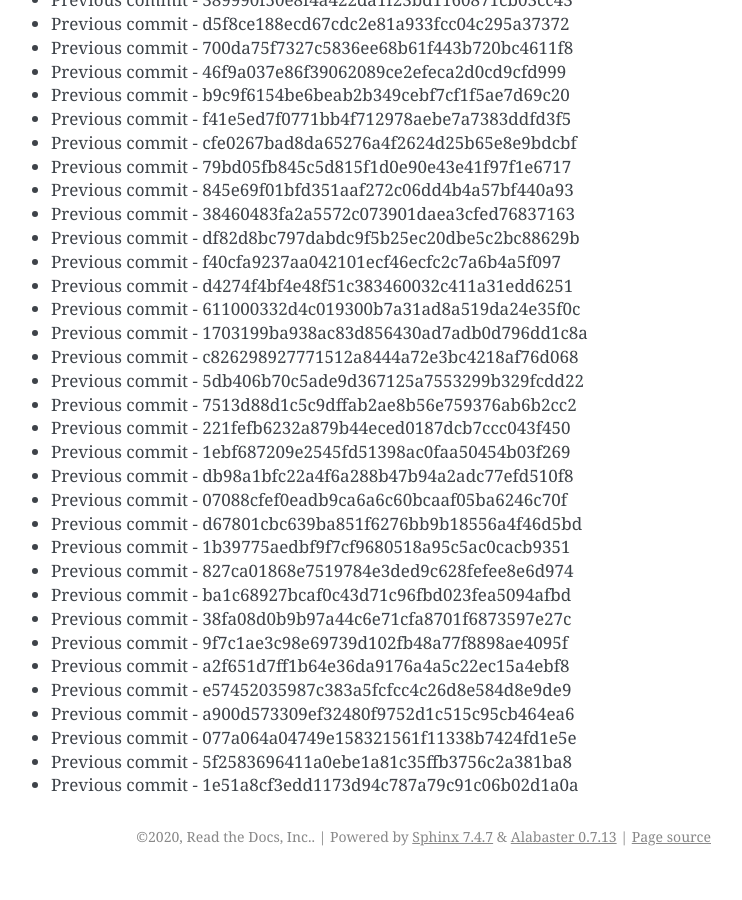
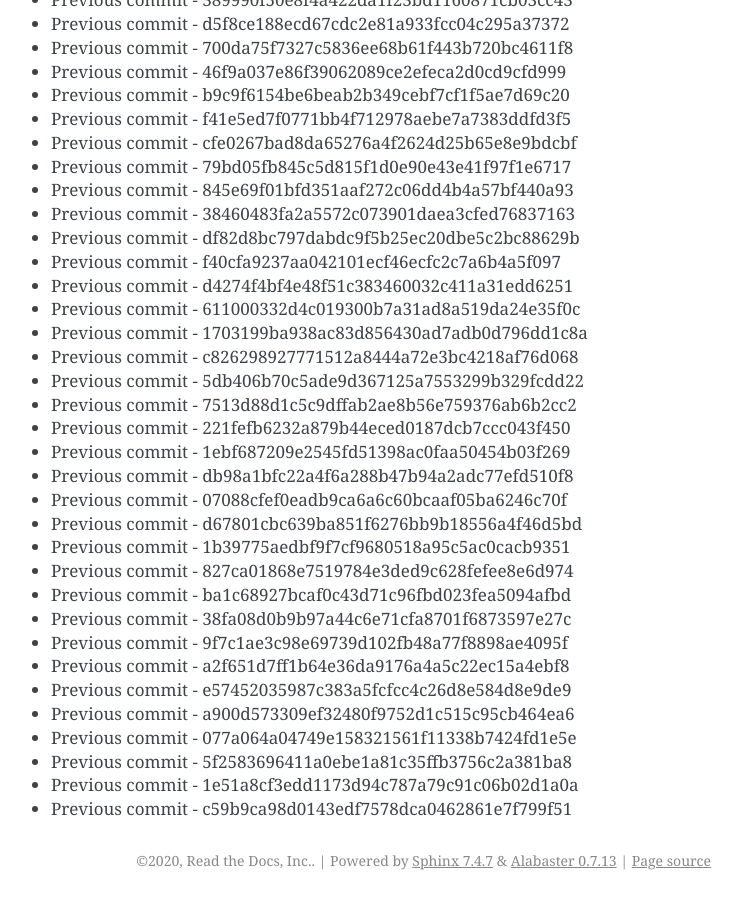
Before and after one commit to readthedocs/rtd-git-stresstest, a Sphinx documentation site: the page built from docs/updates.rst, in a window 1280 px wide and 900 px high, scrolled down 34328 px. Shown: the whole window, without its empty margins (399-1141 px from the left). Built offline with Sphinx 7.4.7, drawn with Linux system fonts in a browser that asks for light colours; before the commit the page ends 35204 px from its top, so only the background shows below that.

Commit message:
Generating commit from previous: c59b9ca98d0143edf7578dca0462861e7f799f51

```diff
--- a/docs/updates.rst
+++ b/docs/updates.rst
@@ -1474,3 +1474,4 @@ It can be tested for any performance characteristics.
 * Previous commit - 077a064a04749e158321561f11338b7424fd1e5e
 * Previous commit - 5f2583696411a0ebe1a81c35ffb3756c2a381ba8
 * Previous commit - 1e51a8cf3edd1173d94c787a79c91c06b02d1a0a
+* Previous commit - c59b9ca98d0143edf7578dca0462861e7f799f51
```
